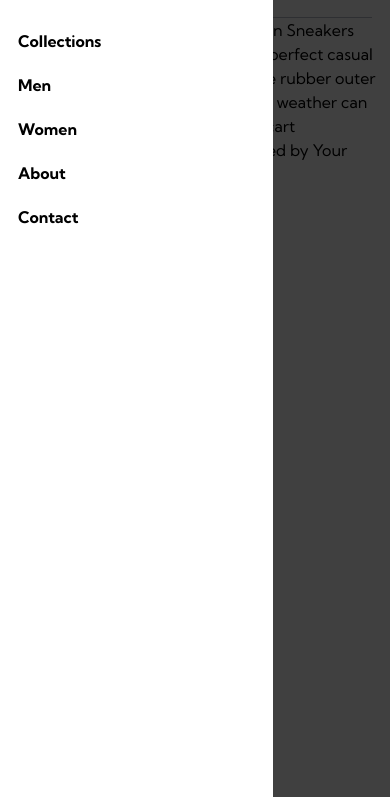
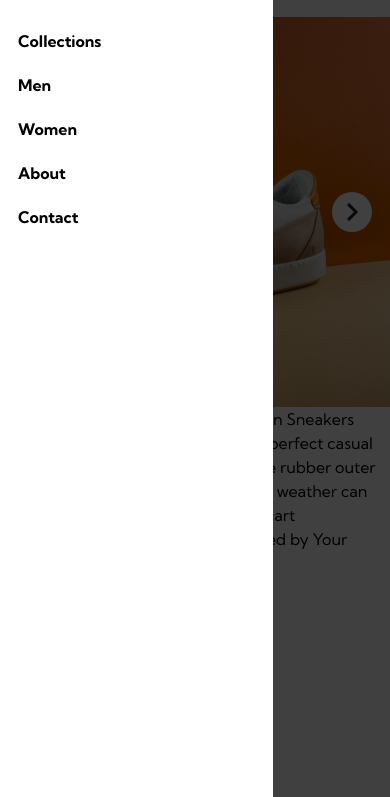
Before and after one commit to aatmaneoulmouden/ecommerce-product-page, a website: page index.html in a window 390 px wide. Both pictures are taken after a click on the button 26 px from the left and 32 px from the top of the page. Shown: the part 47-844 px from the top of the page. Drawn offline with nearby package versions, Linux system fonts and the light colour scheme.

Commit message:
MAIN - Mobile product images swiper

```diff
--- a/assets/js/main.js
+++ b/assets/js/main.js
@@ -4,13 +4,22 @@ function openColseMobileMenu() {
     const openMenuBtn = document.querySelector('#open-menu');
     const closeMenuBtn = document.querySelector('#close-menu');
 
-    openMenuBtn.addEventListener('click', ()=> {
+    openMenuBtn.addEventListener('click', () => {
         mobileMenu.classList.remove('hidden');
     });
 
-    closeMenuBtn.addEventListener('click', ()=>{
+    closeMenuBtn.addEventListener('click', () => {
         mobileMenu.classList.add('hidden');
     });
 }
 
 openColseMobileMenu();
+
+
+// Mobile product gallery
+var swiper = new Swiper(".mobileProductGallery", {
+    navigation: {
+        nextEl: ".product-swiper-button-next",
+        prevEl: ".product-swiper-button-prev",
+    },
+});
--- a/index.html
+++ b/index.html
@@ -10,6 +10,7 @@
 
   <title>Frontend Mentor | E-commerce product page</title>
 
+  <link rel="stylesheet" href="https://cdn.jsdelivr.net/npm/swiper@11/swiper-bundle.min.css" />
   <link rel="stylesheet" href="./assets/css/style.css">
 </head>
 
@@ -27,7 +28,7 @@
 
   <header>
     <div class="container">
-      <div class="row flex justify-between items-center py-5 md:py-8 border-b border-grayish-blue">
+      <div class="row flex justify-between items-center py-5 md:py-8 md:border-b border-grayish-blue">
         <div class="col left gap-4 md:gap-12">
           <button class="menu-toggler open-menu block md:hidden" id="open-menu" name="Open mobile menu">
             <svg width="16" height="15" xmlns="http://www.w3.org/2000/svg">
@@ -61,7 +62,7 @@
             </ul>
           </nav>
 
-          <div class="mobile-menu-wrapper fixed top-0 left-0 w-full h-full bg-black/75 hidden" id="mobile-menu">
+          <div class="mobile-menu-wrapper fixed top-0 left-0 w-full h-full bg-black/75 z-20 hidden" id="mobile-menu">
             <nav class="mobile-menu fixed top-0 left-0 w-[70%] h-full bg-white">
               <div class="container">
                 <button class="menu-toggler open-menu h-16 flex justify-start items-center" id="close-menu"
@@ -108,7 +109,42 @@
       </div>
     </div>
   </header>
-
+  <main>
+    <div class="mobile-product-gallery">
+      <div class="swiper mobileProductGallery relative">
+        <div class="swiper-wrapper">
+          <div class="swiper-slide">
+            <img src="./assets/images/image-product-1.jpg" alt="Product image" class="product-img">
+          </div>
+          <div class="swiper-slide">
+            <img src="./assets/images/image-product-2.jpg" alt="Product image" class="product-img">
+          </div>
+          <div class="swiper-slide">
+            <img src="./assets/images/image-product-3.jpg" alt="Product image" class="product-img">
+          </div>
+          <div class="swiper-slide">
+            <img src="./assets/images/image-product-4.jpg" alt="Product image" class="product-img">
+          </div>
+        </div>
+        <div class="navigation absolute top-1/2 -translate-y-1/2 w-full z-10">
+          <div class="container">
+            <div class="flex justify-between">
+              <div class="product-swiper-nav product-swiper-button-prev">
+                <svg width="12" height="18" xmlns="http://www.w3.org/2000/svg">
+                  <path d="M11 1 3 9l8 8" stroke="#1D2026" stroke-width="3" fill="none" fill-rule="evenodd" />
+                </svg>
+              </div>
+              <div class="product-swiper-nav product-swiper-button-next">
+                <svg width="13" height="18" xmlns="http://www.w3.org/2000/svg">
+                  <path d="m2 1 8 8-8 8" stroke="#1D2026" stroke-width="3" fill="none" fill-rule="evenodd" />
+                </svg>
+              </div>
+            </div>
+          </div>
+        </div>
+      </div>
+    </div>
+  </main>
 
 
 
@@ -133,6 +169,7 @@
     Coded by <a href="#">Your Name Here</a>.
   </div>
 
+  <script src="https://cdn.jsdelivr.net/npm/swiper@11/swiper-bundle.min.js"></script>
   <script src="./assets/js/main.js"></script>
 </body>
 
--- a/src/input.css
+++ b/src/input.css
@@ -32,4 +32,8 @@
     .desktop-menu a {
         @apply text-dark-grayish-blue;
     }
+
+    .product-swiper-nav {
+        @apply w-10 h-10 flex justify-center items-center rounded-full bg-white;
+    }
 }
```
Also changed, not shown: assets/css/style.css.
